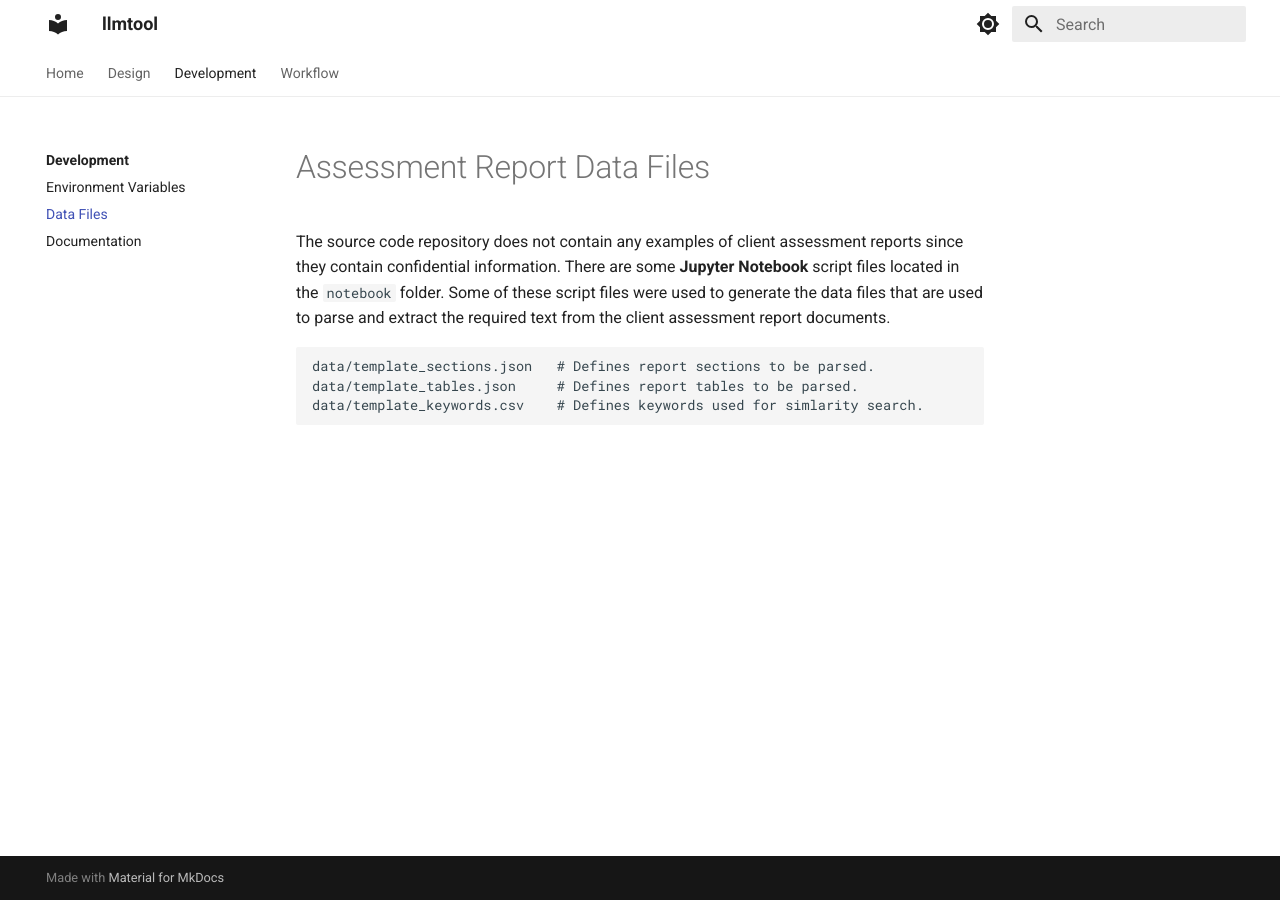
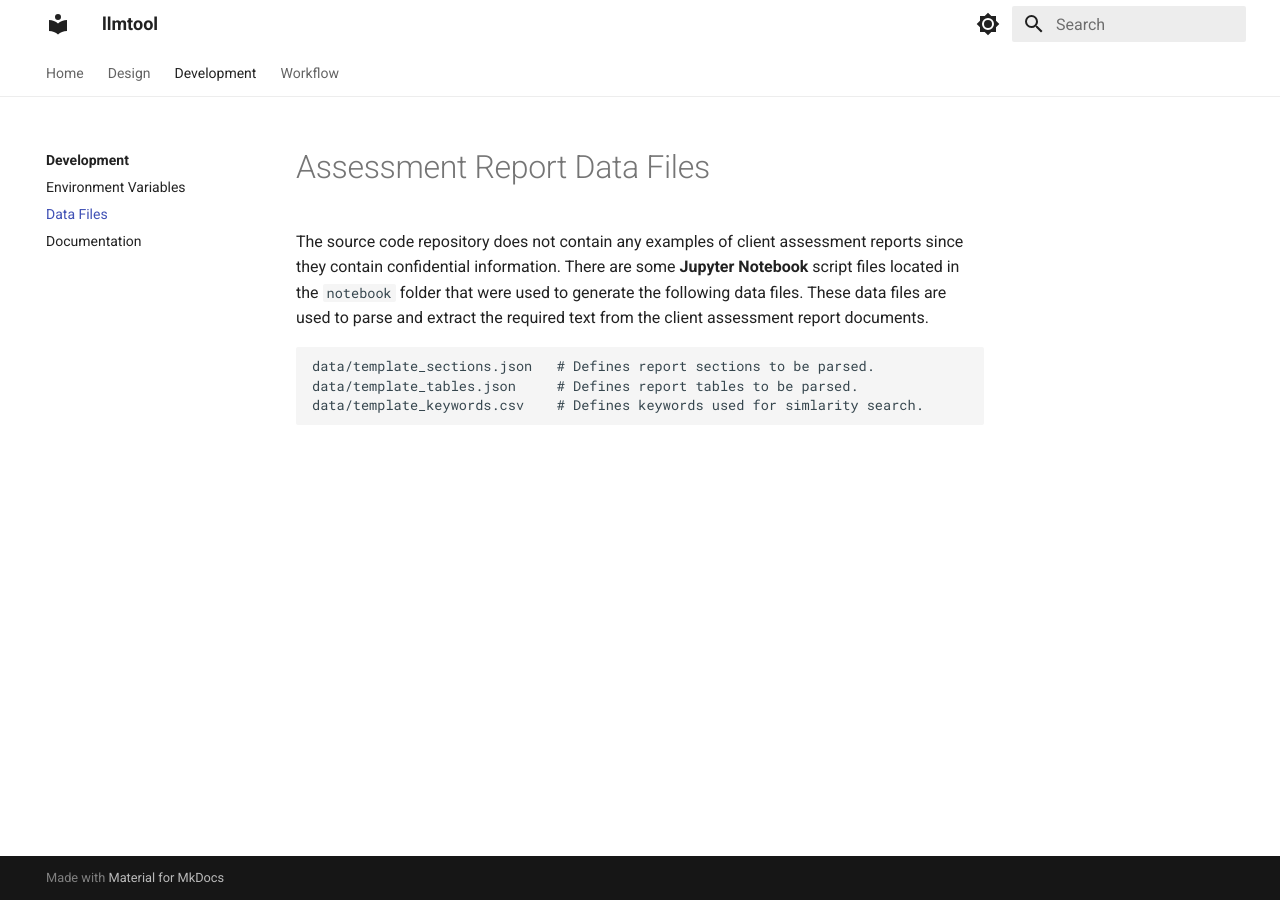
Before and after one commit to mjsiers/dcldev-llmtool, an MkDocs documentation site: the page built from docs/development/datafiles.md, in a window 1280 px wide. Built offline with MkDocs 1.6.1 and Material for MkDocs 9.7.7, drawn with Linux system fonts in a browser that asks for light colours.

Commit message:
Updated project documentation.

```diff
--- a/docs/development/datafiles.md
+++ b/docs/development/datafiles.md
@@ -2,8 +2,8 @@
 
 The source code repository does not contain any examples of client assessment reports
 since they contain confidential information.  There are some **Jupyter Notebook** script
-files located in the `notebook` folder.  Some of these script files were used to generate the
-data files that are used to parse and extract the required text from the client assessment
+files located in the `notebook` folder that were used to generate the following data files.
+These data files are used to parse and extract the required text from the client assessment
 report documents.
 
     data/template_sections.json   # Defines report sections to be parsed.
```
Also changed, not shown: README.md (+0 -6 lines).
